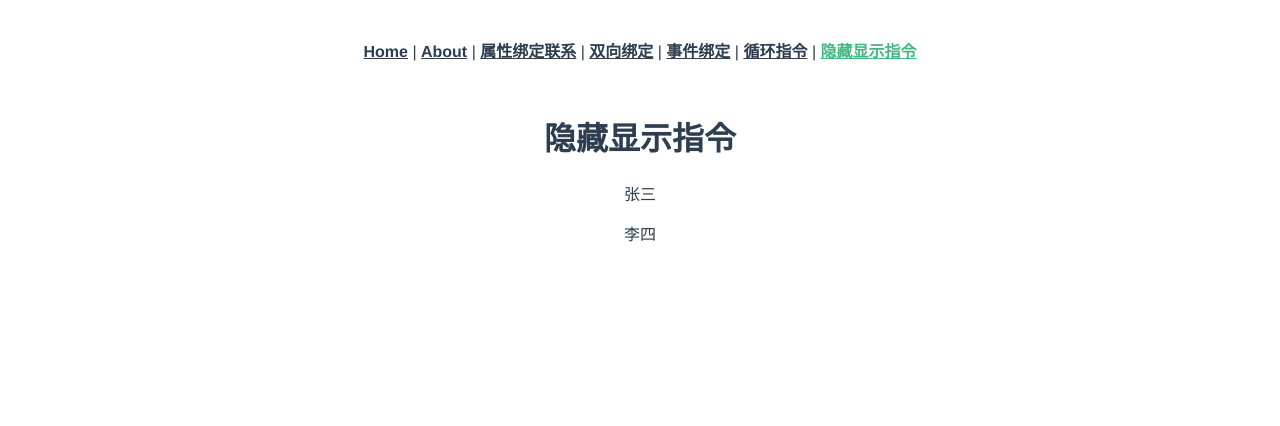
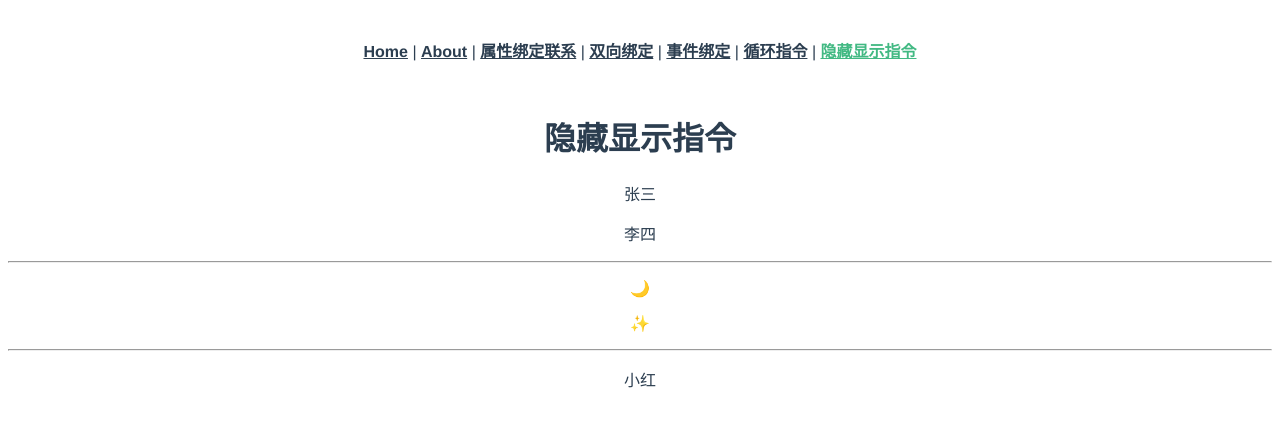
Before and after one commit to SakaiAmusawa/jsd23311_sakai_FE, a Vue app in the folder v1/: page /hidden-display in a window 1280 px wide. Shown: the top 426 px of the page. Built offline with nearby package versions, Linux system fonts and the light colour scheme.

Commit message:
隐藏和显示

```diff
--- a/v1/src/views/HiddenOrDisplay.vue
+++ b/v1/src/views/HiddenOrDisplay.vue
@@ -1,5 +1,7 @@
 <script setup>
+import {ref} from "vue";
 
+const isShow = ref(true)
 </script>
 
 <template>
@@ -8,6 +10,23 @@
   <p v-if="true">张三</p>
   <p v-if="true">李四</p>
   <p v-if="false">王五</p>
+
+  <hr>
+
+  <!-- v-if="变量" 进一步使用变量来控制元素是否显示 -->
+  <p v-if="isShow">🌙</p>
+  <p v-if="isShow">✨</p>
+  <!-- 与v-if相反 -->
+  <p v-else>☀️</p>
+
+  <hr>
+
+  <!-- v-show是使用display:none；修改元素的显示模式为隐藏 -->
+  <!-- v-if=“false” 是直接在HTML中=删除元素 -->
+  <p v-show="false">小绿</p>
+  <p>小红</p>
+  <!-- 推荐 v-show 开销较小 -->
+
 </template>
 
 <style scoped>
```
